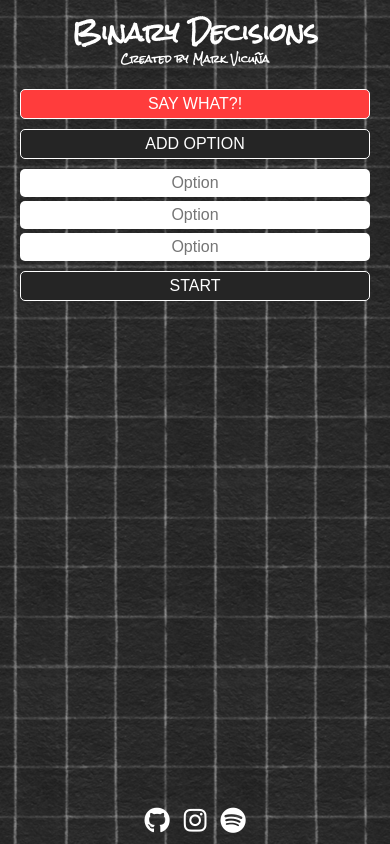
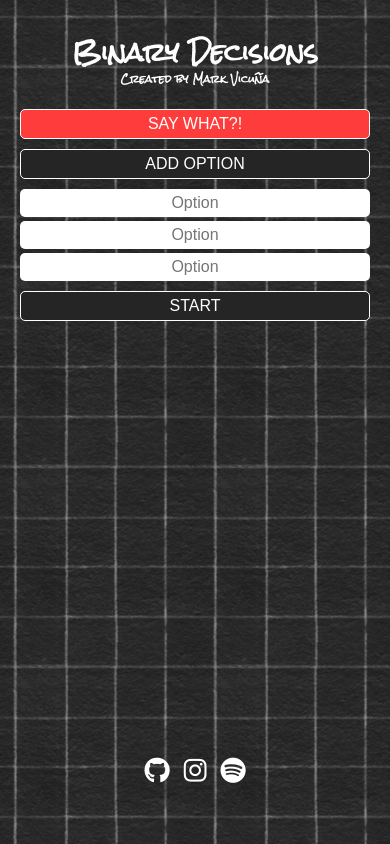
Before and after one commit to markvicuna/binary-decisions, a plain HTML site: page index.html in a window 390 px wide. Drawn offline with Linux system fonts and the light colour scheme; a web font is replaced by a local one.

Commit message:
Improve mobile padding

```diff
--- a/style.css
+++ b/style.css
@@ -106,7 +106,7 @@ body {
   display: flex;
   flex-direction: column;
   min-height: 100vh;
-  padding: 10px 20px;
+  padding: 30px 20px;
   max-width: 800px;
   margin: 0 auto;
 }
@@ -177,6 +177,7 @@ body {
 .footer {
   text-align: center;
   margin-top: auto;
+  margin-bottom: 30px;
 }
 
 .social-text {
@@ -288,7 +289,7 @@ body {
   align-items: center;
   justify-content: center;
   text-align: center;
-  height: 20vh;
+  height: 14vh;
   margin-bottom: 10px;
   padding: 8px;
   overflow: hidden;
```
